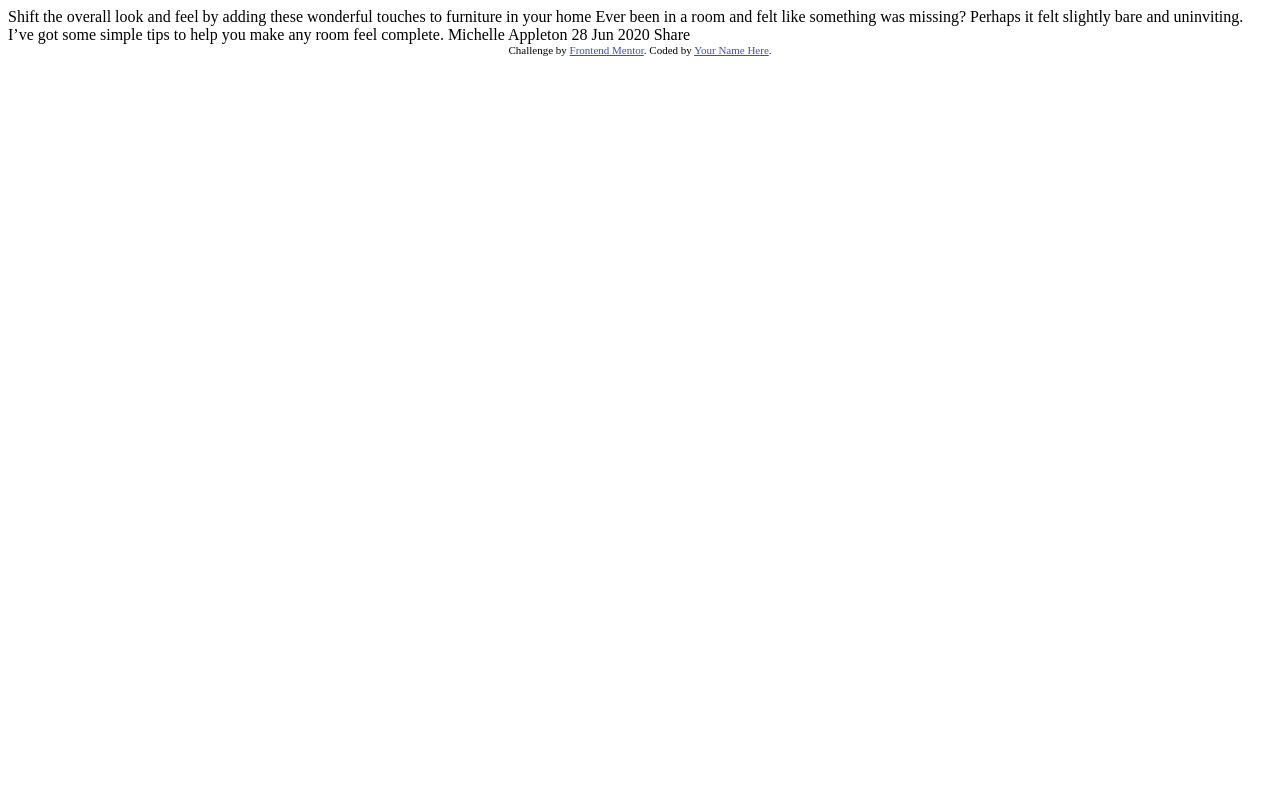
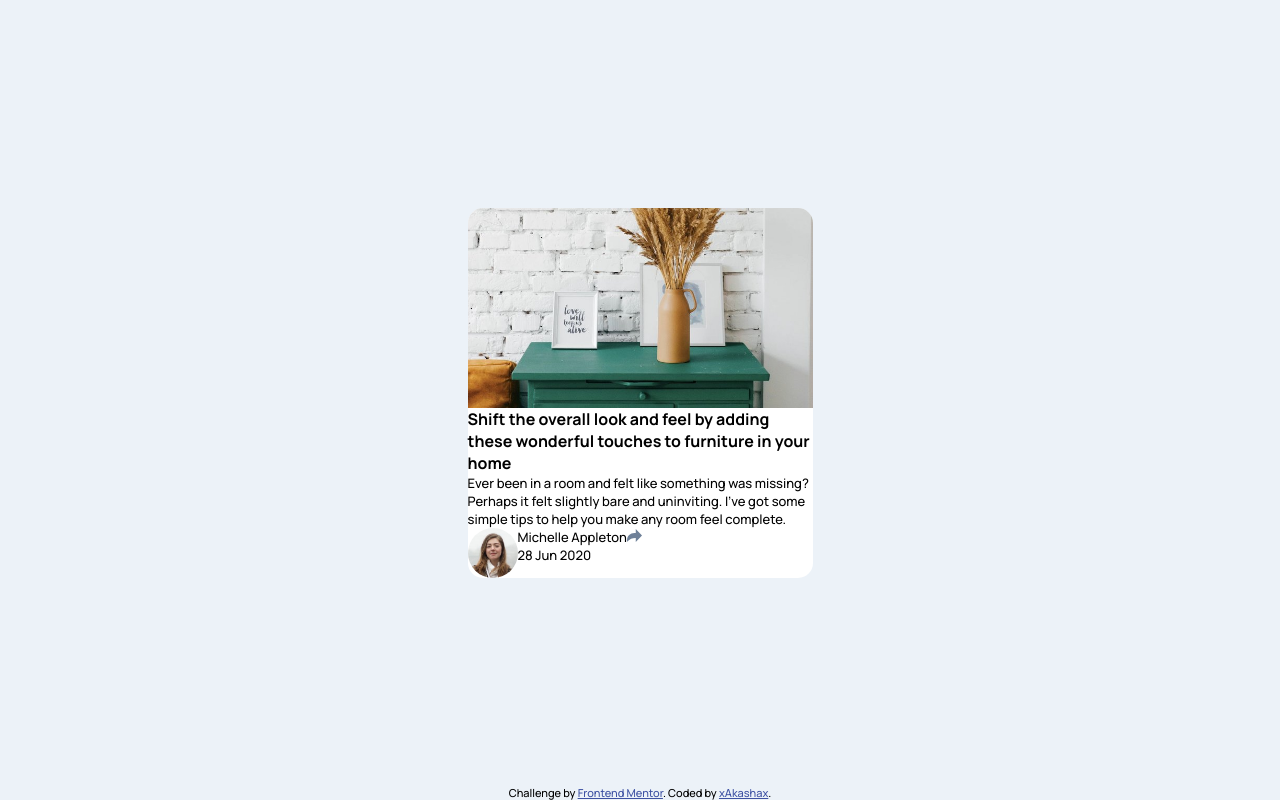
Before and after one commit to xAkashax/article-preview-component, a plain HTML site: page index.html in a window 1280 px wide. Drawn offline with Linux system fonts and the light colour scheme.

Commit message:
make html and some css

```diff
--- a/index.html
+++ b/index.html
@@ -1,36 +1,62 @@
 <!DOCTYPE html>
 <html lang="en">
+
 <head>
   <meta charset="UTF-8">
-  <meta name="viewport" content="width=device-width, initial-scale=1.0"> <!-- displays site properly based on user's device -->
+  <meta name="viewport" content="width=device-width, initial-scale=1.0">
 
   <link rel="icon" type="image/png" sizes="32x32" href="./images/favicon-32x32.png">
 
   <title>Frontend Mentor | Article preview component</title>
+  <link rel="preconnect" href="https://fonts.googleapis.com">
+  <link rel="preconnect" href="https://fonts.gstatic.com" crossorigin>
+  <link href="https://fonts.googleapis.com/css2?family=Manrope:wght@500;700&display=swap" rel="stylesheet">
 
-  <!-- Feel free to remove these styles or customise in your own stylesheet 👍 -->
-  <style>
-    .attribution { font-size: 11px; text-align: center; }
-    .attribution a { color: hsl(228, 45%, 44%); }
-  </style>
+  <link rel="stylesheet" href="style.css">
 </head>
+
 <body>
 
-  Shift the overall look and feel by adding these wonderful
-  touches to furniture in your home
+  <main>
+    <div class="card">
+      <div class="header-img"></div>
+      <div class="main">
+        <div class="description">
+          <h1>Shift the overall look and feel by adding these wonderful
+            touches to furniture in your home</h1>
+          <p> Ever been in a room and felt like something was missing? Perhaps
+            it felt slightly bare and uninviting. I’ve got some simple tips
+            to help you make any room feel complete.</p>
+        </div>
+        <div class="author">
+          <img src="images/avatar-michelle.jpg" alt="picture of Michelle" class="avatar">
+          <div class="data">
+            <p class="name"> Michelle Appleton</p>
+            <p class="date">  28 Jun 2020</p>
+          </div>
+          <a href="#"><img src="images/icon-share.svg" alt="share icon"></a>
+        </div>
+      </div>
+      <div class="share">
+        <p>share</p>
+        <ul class="social">
+          <li><a href="#"><img src="images/icon-facebook.svg" alt=""></a></li>
+          <li><a href="#"><img src="images/icon-twitter.svg" alt=""></a></li>
+          <li><a href="#"><img src="images/icon-pinterest.svg" alt=""></a></li>
+        </ul>
+      </div>
+    </div>
+  </main>
 
-  Ever been in a room and felt like something was missing? Perhaps
-  it felt slightly bare and uninviting. I’ve got some simple tips
-  to help you make any room feel complete.
 
-  Michelle Appleton
-  28 Jun 2020
+  <footer>
+    <div class="attribution">
+      Challenge by <a href="https://www.frontendmentor.io?ref=challenge" target="_blank">Frontend Mentor</a>.
+      Coded by <a href="https://www.frontendmentor.io/profile/xAkashax">xAkashax</a>.
+    </div>
+  </footer>
 
-  Share
 
-  <div class="attribution">
-    Challenge by <a href="https://www.frontendmentor.io?ref=challenge" target="_blank">Frontend Mentor</a>.
-    Coded by <a href="#">Your Name Here</a>.
-  </div>
 </body>
+
 </html>
--- /dev/null
+++ b/style.css
@@ -0,0 +1,125 @@
+:root {
+  --fz: 13px;
+  --fw-500: 500;
+  --fw-700: 700;
+  --fontStyle: 'Manrope', sans-serif;
+  --veryDarkGrayishBlue: hsl(217, 19%, 35%);
+  --desaturatedDarkBlue: hsl(214, 17%, 51%);
+  --grayishBlue: hsl(212, 23%, 69%);
+  --lightGrayishBlue: hsl(210, 46%, 95%);
+}
+
+* {
+  margin: 0;
+  padding: 0;
+  box-sizing: border-box;
+}
+
+html {
+  font-family: var(--fontStyle);
+  font-size: var(--fz);
+  font-weight: var(--fw-500);
+}
+
+body {
+  display: flex;
+  flex-direction: column;
+  justify-content: center;
+  align-items: center;
+  min-height: 100vh;
+  width: 100%;
+  background-color:var(--lightGrayishBlue);
+}
+
+main {
+  width: 375px;
+  margin: auto 0;
+  padding: 0 15px;
+  display: flex;
+  flex-direction: column;
+}
+
+.card {
+  border-radius: 15px;
+  display: flex;
+  flex-direction: column;
+  flex-wrap: nowrap;
+  justify-content: space-between;
+  align-items: stretch;
+  align-content: stretch;
+  background-color: white;
+  /* height: 70vh; */
+}
+
+.header-img {
+  background-image: url(images/drawers.jpg);
+  background-repeat: no-repeat;
+  background-attachment: absolute;
+  background-size: cover;
+  border-top-left-radius: inherit;
+  border-top-right-radius: inherit;
+  width: 100%;
+  height: 200px;
+  display: block;
+  flex-grow: 1;
+}
+
+.main {
+  display: flex;
+  flex-direction: column;
+  display: block;
+  flex-grow: 1;
+  flex-shrink: 1;
+  flex-basis: 35%;
+}
+
+.description {
+  flex-grow: 2;
+  flex-basis: 45%;
+}
+
+.description h1 {
+font-size: 16px;
+}
+
+.author {
+  display: flex;
+  flex-grow: 1;
+  flex-basis: 15%;
+}
+
+.author .avatar {
+  display: block;
+  width: 50px;
+  border-radius: 50%;
+}
+
+
+
+
+
+
+.share {
+  display: none;
+}
+
+
+
+
+
+
+
+
+
+
+
+
+
+.attribution {
+  font-size: 11px;
+  text-align: center;
+}
+
+.attribution a {
+  color: hsl(228, 45%, 44%);
+}
```
